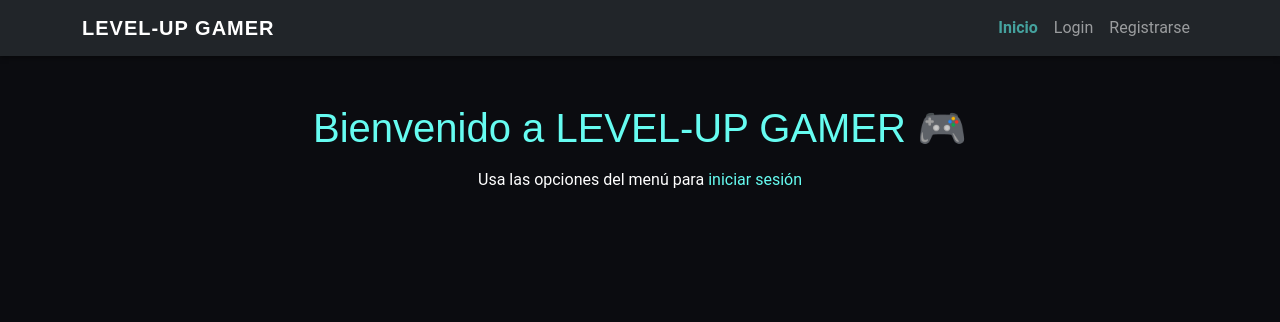
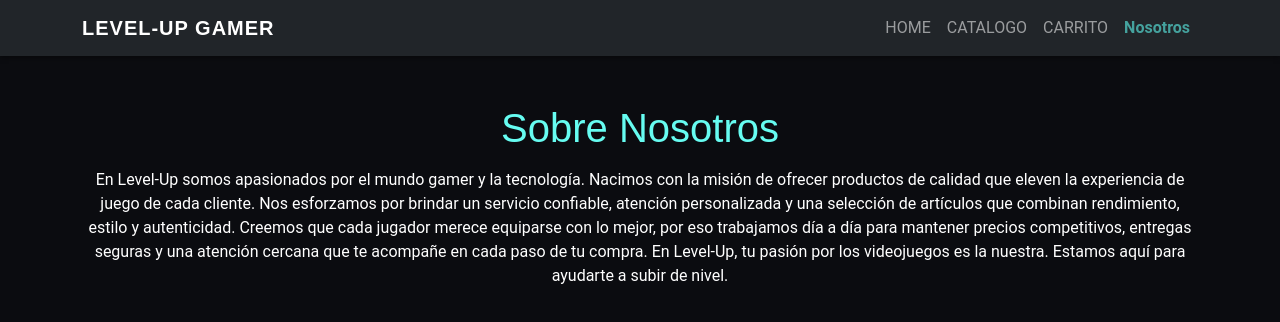
Before and after one commit to leo-onate/level-up-gamer, a React (Create React App) app: page /we in a window 1280 px wide. Before the commit this address led to /. Shown: the top 322 px of the page. Built offline with nearby package versions, Linux system fonts and the light colour scheme.

Commit message:
Creacion de la ventana Nosotros

```diff
--- a/src/App.js
+++ b/src/App.js
@@ -7,7 +7,8 @@ import LoggedNavBar from "./components/LoggedNavBar";
 import Home from "./pages/Home";
 import Login from "./pages/Login";
 import Register from "./pages/Register";
-import Profile from "./pages/Profile"; // agregado
+import Profile from "./pages/Profile";
+import We from "./pages/We";
 
 // Estilos globales
 import "bootstrap/dist/css/bootstrap.min.css";
@@ -15,11 +16,16 @@ import "./styles/styles.css";
 
 export default function App() {
   const location = useLocation();
-  const isProfile = location.pathname === "/profile";
+
+  // rutas que deben usar la navbar "pública"
+  const publicPaths = ["/", "/login", "/register"];
+  // normalizar pathname: minusculas y quitar slashes finales
+  const pathname = (location.pathname || "/").toLowerCase().replace(/\/+$/, "") || "/";
+  const isPublic = publicPaths.includes(pathname);
 
   return (
     <>
-      {isProfile ? <LoggedNavBar /> : <Navbar />}
+      {isPublic ? <Navbar /> : <LoggedNavBar />}
       <div className="container mt-4">
         <Routes>
           {/* Página principal */}
@@ -34,6 +40,9 @@ export default function App() {
           {/* Profile */}
           <Route path="/profile" element={<Profile />} />
 
+          {/* Nosotros */}
+          <Route path="/we" element={<We />} />
+
           {/* Cualquier otra ruta redirige al inicio */}
           <Route path="*" element={<Navigate to="/" replace />} />
         </Routes>
--- a/src/components/LoggedNavBar.jsx
+++ b/src/components/LoggedNavBar.jsx
@@ -1,4 +1,4 @@
-import React from "react";
+import { NavLink } from "react-router-dom";
 
 export default function LoggedNavBar() {
   const noop = (e) => {
@@ -13,9 +13,9 @@ export default function LoggedNavBar() {
         <div>
           <ul className="navbar-nav ms-auto">
             <li className="nav-item">
-              <button className="btn btn-link nav-link" onClick={noop}>
+              <NavLink to="/profile" className="nav-link">
                 HOME
-              </button>
+              </NavLink>
             </li>
             <li className="nav-item">
               <button className="btn btn-link nav-link" onClick={noop}>
@@ -27,6 +27,11 @@ export default function LoggedNavBar() {
                 CARRITO
               </button>
             </li>
+            <li className="nav-item">
+              <NavLink to="/We" className="nav-link">
+                Nosotros
+              </NavLink>
+            </li>
           </ul>
         </div>
       </div>
--- /dev/null
+++ b/src/pages/We.jsx
@@ -0,0 +1,16 @@
+
+
+export default function We() {
+  return (
+    <div className="text-center mt-5">
+      <h1>Sobre Nosotros </h1>
+      <p className="mt-3">
+        En Level-Up somos apasionados por el mundo gamer y la tecnología. Nacimos con la misión de ofrecer productos de calidad que eleven la experiencia de juego de cada cliente. Nos esforzamos por brindar un servicio confiable, atención personalizada y una selección de artículos que combinan rendimiento, estilo y autenticidad.
+
+Creemos que cada jugador merece equiparse con lo mejor, por eso trabajamos día a día para mantener precios competitivos, entregas seguras y una atención cercana que te acompañe en cada paso de tu compra.
+
+En Level-Up, tu pasión por los videojuegos es la nuestra. Estamos aquí para ayudarte a subir de nivel.
+        </p>
+    </div>
+  );
+}
```
